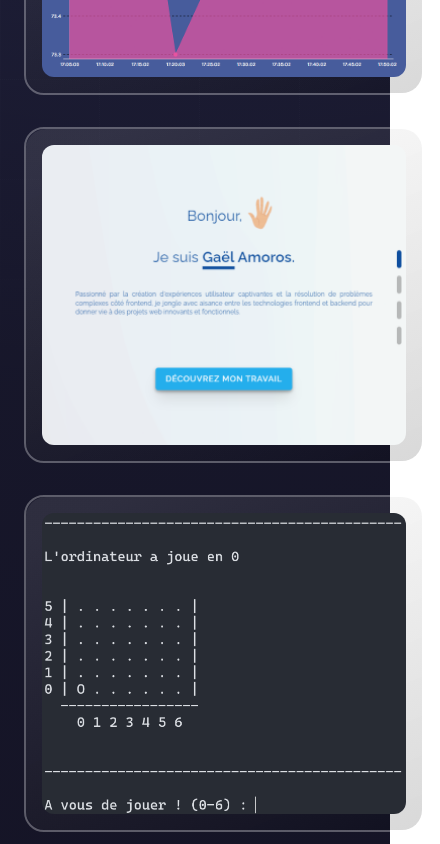
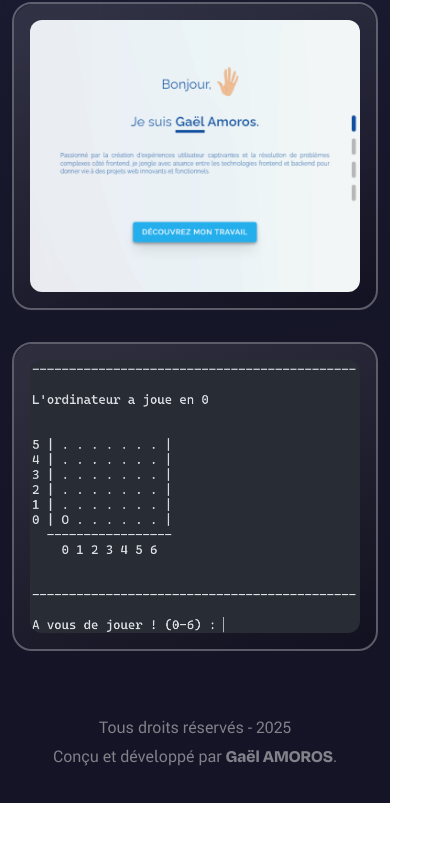
Before and after one commit to g-amoros/MonPortfolio, a Next.js app: page /projects in a window 390 px wide. Shown: the part 3120-3964 px from the top of the page, 440 px wide, since content can reach past the window. After the commit the page ends 3923 px from the top, so only its background shows below. Built offline with nearby package versions, Linux system fonts and the light colour scheme.

Commit message:
fix: Adjust layout and styling for footer, projects, and global styles

```diff
--- a/src/app/footer.tsx
+++ b/src/app/footer.tsx
@@ -4,7 +4,7 @@ export default function Footer() {
     return (
         <>
             <div className="w-full h-auto">
-                <div className="grid text-center gap-1 text-base justify-center items-center mx-auto w-[80%] h-full">
+                <div className="grid text-center gap-1 text-base justify-center items-center mx-auto w-full h-full">
                     <h6 className="font-roberto font-light text-[#EFEFEF80]">
                         Tous droits réservés - {currentYear}
                     </h6>
--- a/src/app/globals.css
+++ b/src/app/globals.css
@@ -12,6 +12,7 @@ html {
     -webkit-font-smoothing: antialiased;
     -moz-osx-font-smoothing: grayscale;
     overflow-x: hidden;
+    overscroll-behavior: none;
 }
 
 .radial-mask {
--- a/src/app/projects/[project]/page.tsx
+++ b/src/app/projects/[project]/page.tsx
@@ -79,8 +79,8 @@ export default function ProjectDetail({
                         </div>
                     </Card>
                 </div>
-                <div className="2xl:flex justify-between items-start gap-8 mt-8 grow">
-                    <div className="2xl:w-1/2 w-full flex flex-col gap-8">
+                <div className="xl:flex justify-between items-start gap-8 mt-8 grow">
+                    <div className="xl:w-1/2 w-full flex flex-col gap-8">
                         <div className="w-full rounded-xl">
                             <Suspense fallback={<div>Chargement...</div>}>
                                 <VideoComponent fileName={project.video} />
@@ -104,7 +104,7 @@ export default function ProjectDetail({
                                 ))}
                             {/* <LightGallery photos={project.images || []} /> */}
                         </div>
-                        <div className="w-full flex justify-center items-center">
+                        <div className="w-full flex justify-center items-center mb-6">
                             <h1
                                 className="text-base text-[#efefefcc] opacity-70 font-degular font-semibold"
                                 style={{
@@ -116,7 +116,7 @@ export default function ProjectDetail({
                             </h1>
                         </div>
                     </div>
-                    <div className="2xl:w-1/2 w-full flex h-auto">
+                    <div className="xl:w-1/2 w-full flex h-auto">
                         <Card width={100} height={0} borderRadius={20}>
                             <div className="p-12 grid grid-rows-[1fr,auto] h-full">
                                 <div className="flex gap-4 items-center">
--- a/src/app/projects/layout.tsx
+++ b/src/app/projects/layout.tsx
@@ -10,8 +10,8 @@ export default function ProjectsLayout({
 }>) {
     return (
         <div className='px-0 sm:px-12 md:px-0'>
-            <div className="grid lg:flex px-6 sm:px-16 gap-16 pb-8 pt-20 items-stretch">
-                <div className="grid md:flex lg:grid gap-8 h-fit lg:max-w-[25rem] min-w-[25rem]">
+            <div className="grid lg:flex px-3 sm:px-16 gap-16 pb-8 pt-20 items-stretch">
+                <div className="grid md:flex lg:grid gap-8 h-fit lg:max-w-[25rem] sm:min-w-[25rem]">
                     <Profile />
                 </div>
                 <div className="h-auto w-full mx-auto flex flex-col min-h-full justify-between">
@@ -21,7 +21,7 @@ export default function ProjectsLayout({
                     </div>
                 </div>
             </div>
-            <div className="flex px-16 gap-16 pb-8 items-stretch ">
+            <div className="flex gap-16 pb-8 items-stretch ">
                 <Footer />
             </div>
         </div>
--- a/src/app/projects/page.tsx
+++ b/src/app/projects/page.tsx
@@ -9,11 +9,11 @@ import { BlurFade } from '@/components/ui/blur-fade';
 export default function Projects() {
     return (
         <>
-                <div className="flex flex-wrap -mx-4">
+                <div className="flex flex-wrap sm:-mx-4">
                     {projectsData.map((project, index) => (
                         <div
                             key={project.id}
-                            className="w-full lg:w-1/2 2xl:w-1/3 px-4 mb-8"
+                            className="w-full lg:w-1/2 2xl:w-1/3 sm:px-4 mb-8"
                         >
                             <BlurFade delay={2.25 + index * 0.2} inView>
                                 <Card
```
